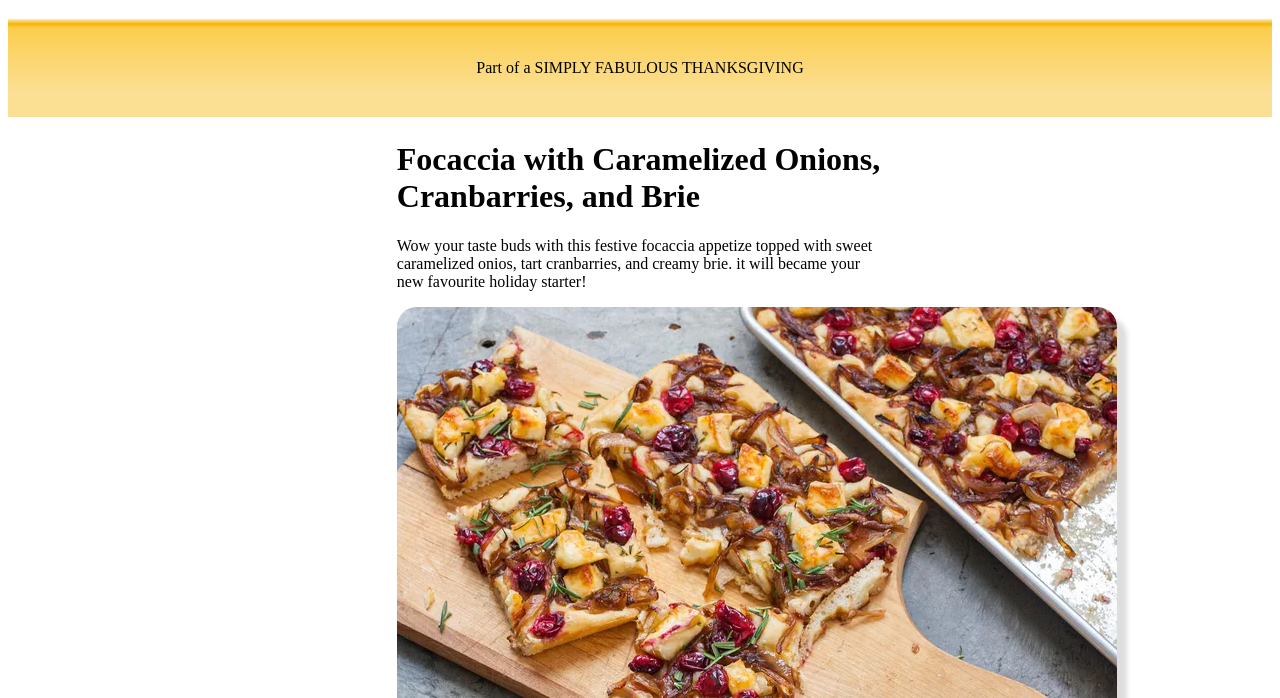
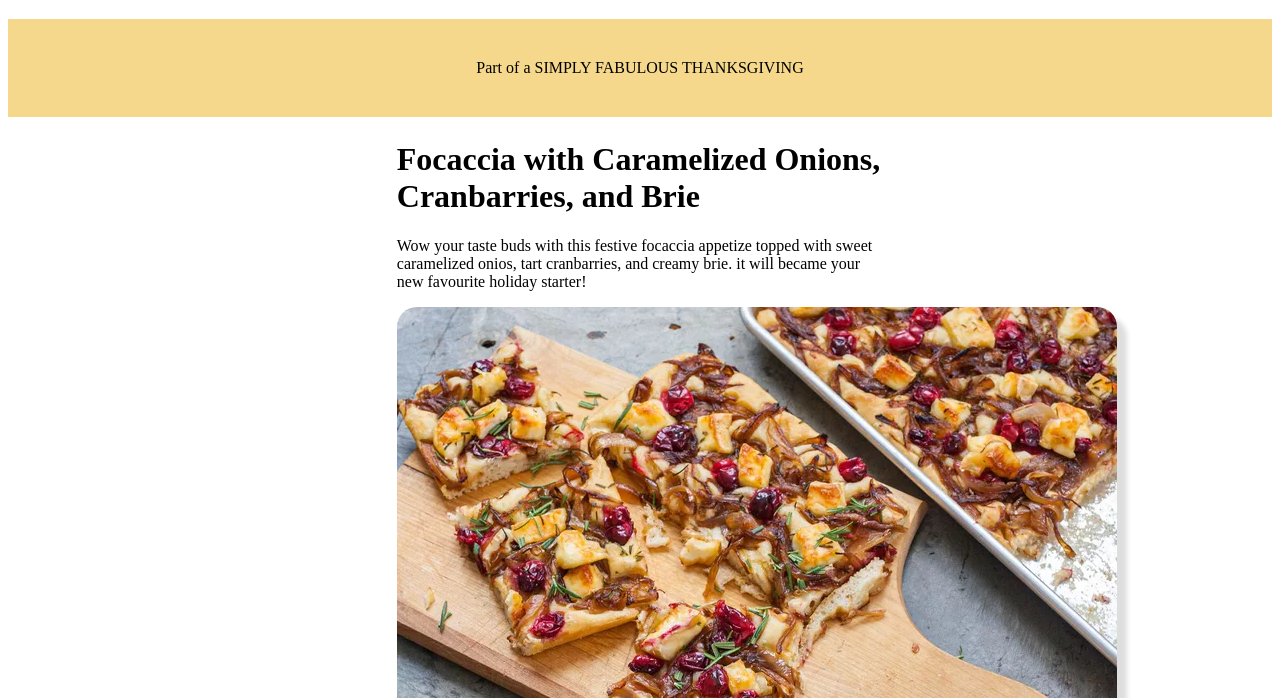
Before and after one commit to DanieleTesti/W1-L3, a plain HTML site: page index.html in a window 1280 px wide. Shown: the part 102-800 px from the top of the page. Drawn offline with Linux system fonts and the light colour scheme.

Commit message:
update es.3

```diff
--- a/style.css
+++ b/style.css
@@ -19,57 +19,7 @@
 }
 
 .color-line {
-  background: rgba(252, 234, 187, 1);
-  background: -moz-linear-gradient(
-    top,
-    rgba(252, 234, 187, 1) 0%,
-    rgba(248, 181, 0, 1) 5%,
-    rgba(252, 205, 77, 1) 9%,
-    rgba(251, 223, 147, 1) 74%,
-    rgba(251, 223, 147, 1) 100%
-  );
-  background: -webkit-gradient(
-    left top,
-    left bottom,
-    color-stop(0%, rgba(252, 234, 187, 1)),
-    color-stop(5%, rgba(248, 181, 0, 1)),
-    color-stop(9%, rgba(252, 205, 77, 1)),
-    color-stop(74%, rgba(251, 223, 147, 1)),
-    color-stop(100%, rgba(251, 223, 147, 1))
-  );
-  background: -webkit-linear-gradient(
-    top,
-    rgba(252, 234, 187, 1) 0%,
-    rgba(248, 181, 0, 1) 5%,
-    rgba(252, 205, 77, 1) 9%,
-    rgba(251, 223, 147, 1) 74%,
-    rgba(251, 223, 147, 1) 100%
-  );
-  background: -o-linear-gradient(
-    top,
-    rgba(252, 234, 187, 1) 0%,
-    rgba(248, 181, 0, 1) 5%,
-    rgba(252, 205, 77, 1) 9%,
-    rgba(251, 223, 147, 1) 74%,
-    rgba(251, 223, 147, 1) 100%
-  );
-  background: -ms-linear-gradient(
-    top,
-    rgba(252, 234, 187, 1) 0%,
-    rgba(248, 181, 0, 1) 5%,
-    rgba(252, 205, 77, 1) 9%,
-    rgba(251, 223, 147, 1) 74%,
-    rgba(251, 223, 147, 1) 100%
-  );
-  background: linear-gradient(
-    to bottom,
-    rgba(252, 234, 187, 1) 0%,
-    rgba(248, 181, 0, 1) 5%,
-    rgba(252, 205, 77, 1) 9%,
-    rgba(251, 223, 147, 1) 74%,
-    rgba(251, 223, 147, 1) 100%
-  );
-  filter: progid:DXImageTransform.Microsoft.gradient( startColorstr='#fceabb', endColorstr='#fbdf93', GradientType=0 );
+  background: #f6d88c;
   padding: 1.5em;
 }
 
```
